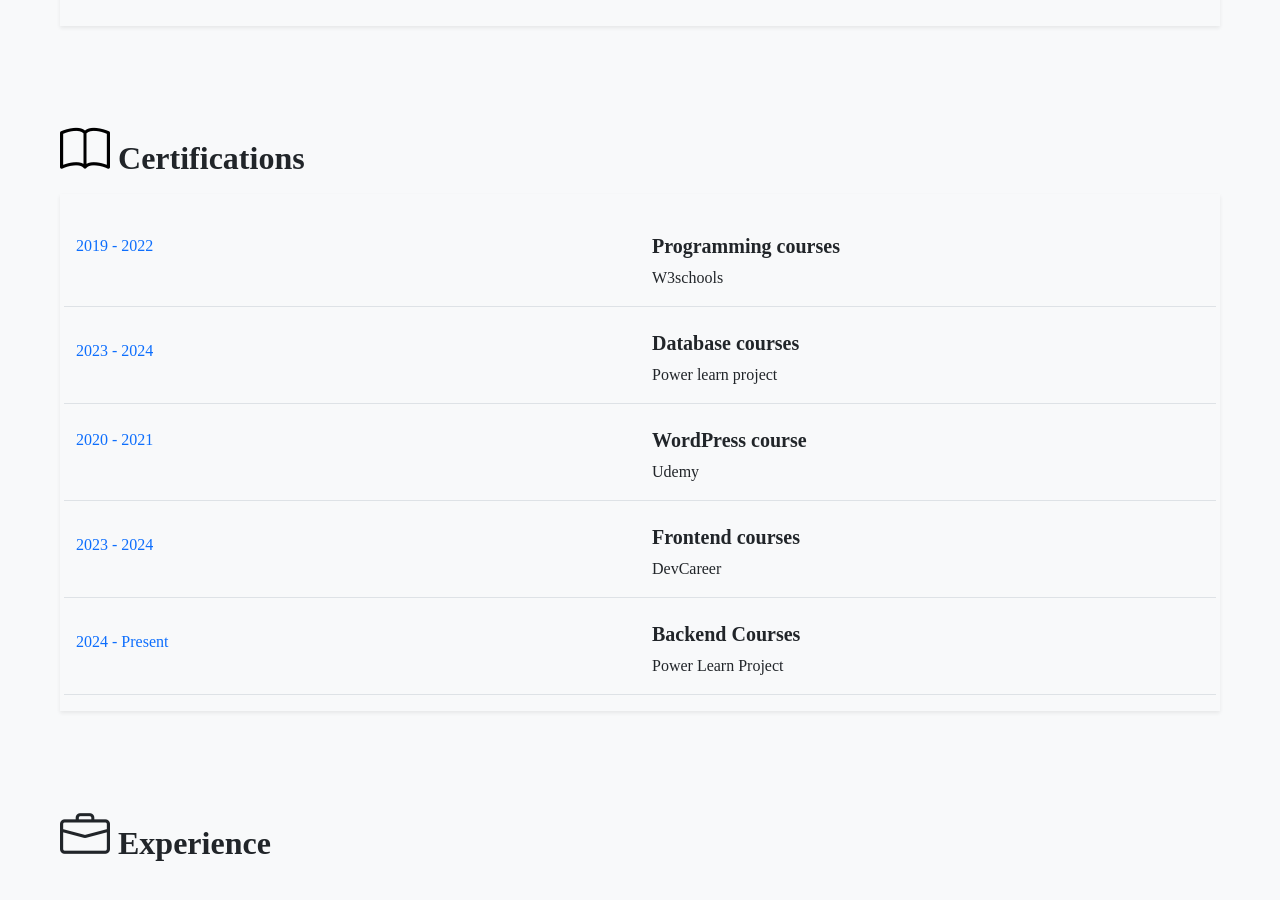
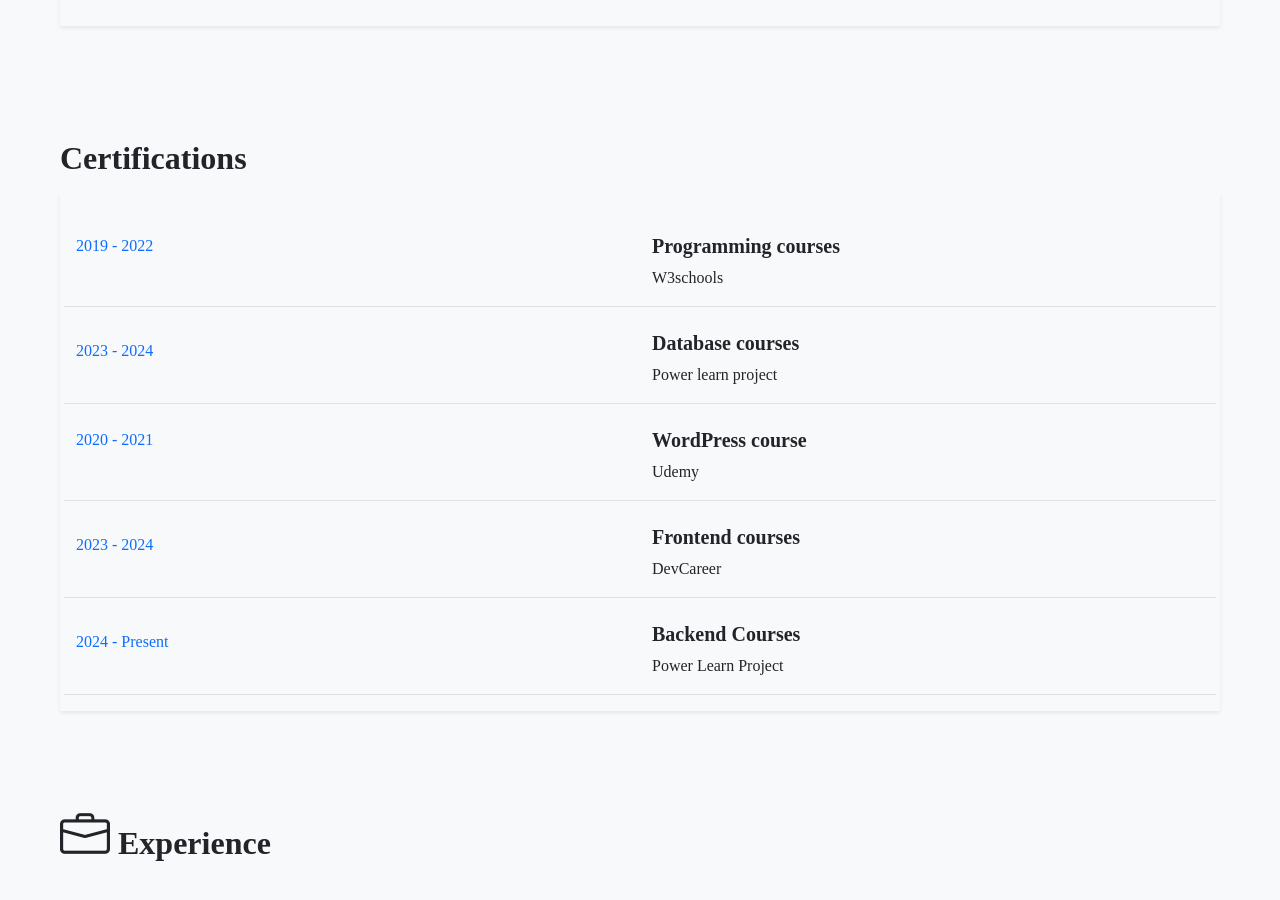
Before and after one commit to Azeezbank/MyPortfolio, a React (Create React App) app: page / in a window 1280 px wide. Shown: the part 3200-4100 px from the top of the page. Built offline with nearby package versions, Linux system fonts and the light colour scheme.

Commit message:
Update Awards.js

```diff
--- a/src/Components/Awards.js
+++ b/src/Components/Awards.js
@@ -98,7 +98,7 @@ const Awards = () => {
 
 <h2 id="edu" className="fw-bold ps-5 pe-5 pt-5 pb-1">
           <i
-            className="bi bi-book"
+            className="bi bi-document"
             style={{ color: "black", fontSize: "50px", fontWeight: "bold" }}
           ></i>{" "}
           Certifications
```
